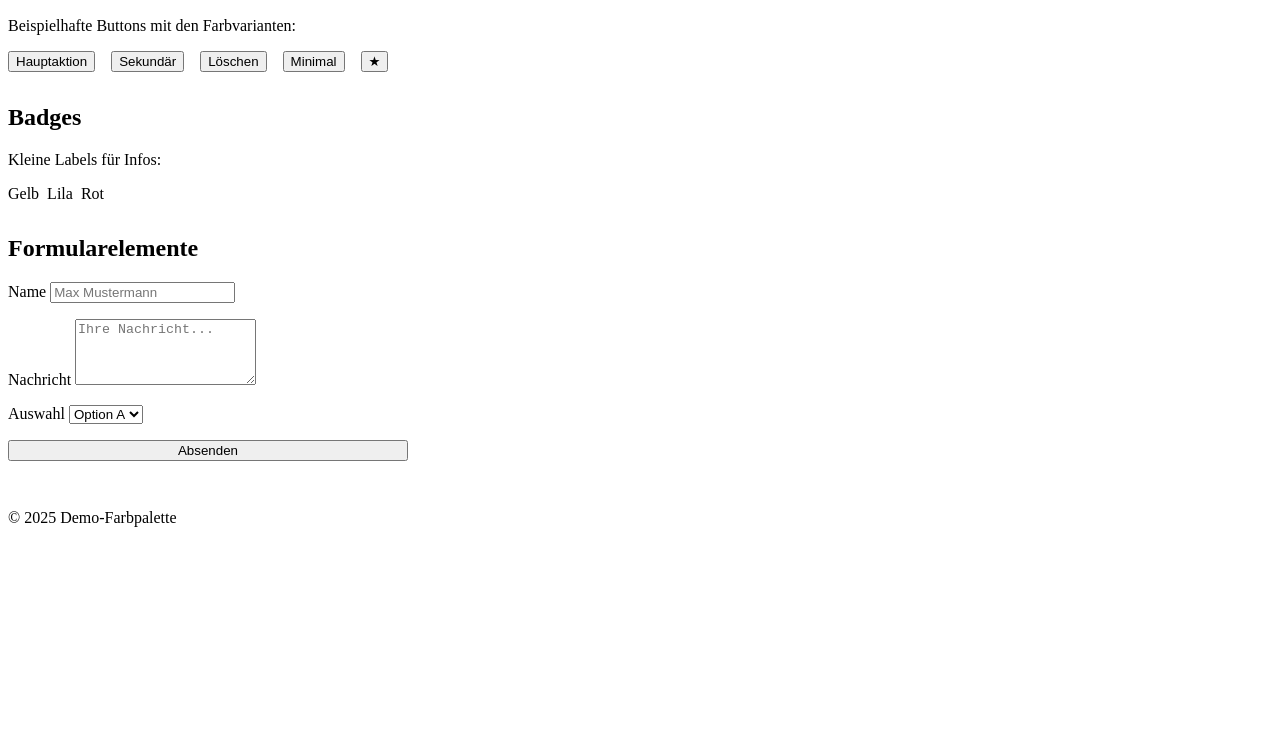
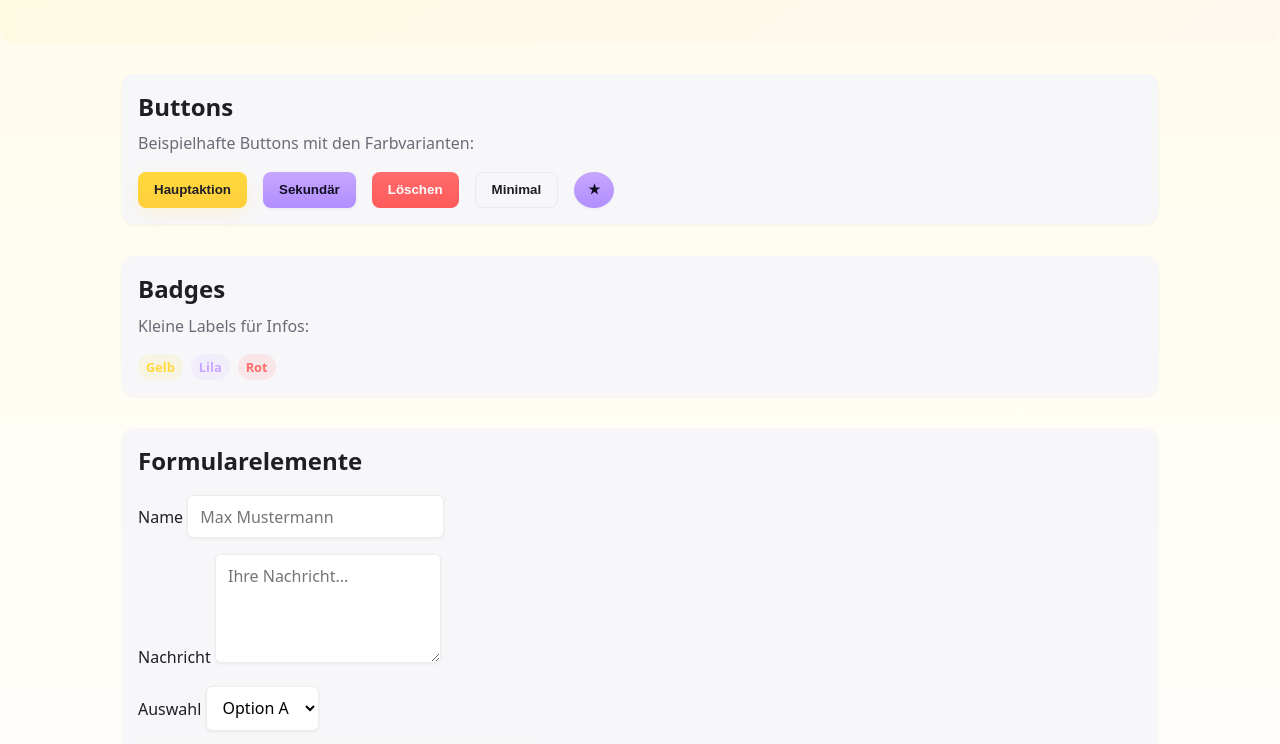
Before and after one commit to ilijabertledev-glitch/grimvale-beta, a plain HTML site: page index.html in a window 1280 px wide. Shown: the part 148-892 px from the top of the page. Before the commit the page ends 800 px from the top, so only its background shows below. Drawn offline with Linux system fonts and the light colour scheme.

Commit message:
Update index.html

```diff
--- a/index.html
+++ b/index.html
@@ -4,7 +4,7 @@
   <meta charset="UTF-8">
   <meta name="viewport" content="width=device-width, initial-scale=1.0">
   <title>Demo Style Palette</title>
-  <link rel="stylesheet" href="style-palette.css">
+  <link rel="stylesheet" href="style.css">
 </head>
 <body>
   <header class="bg-soft">
```
